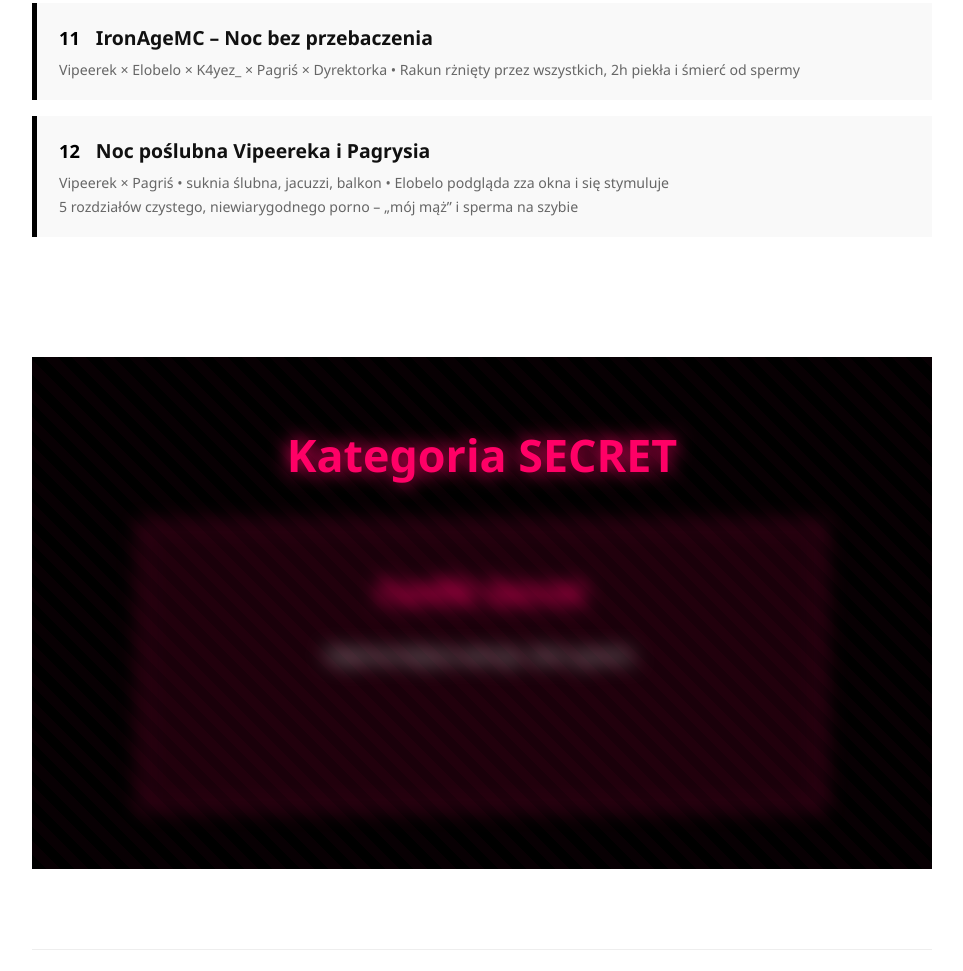
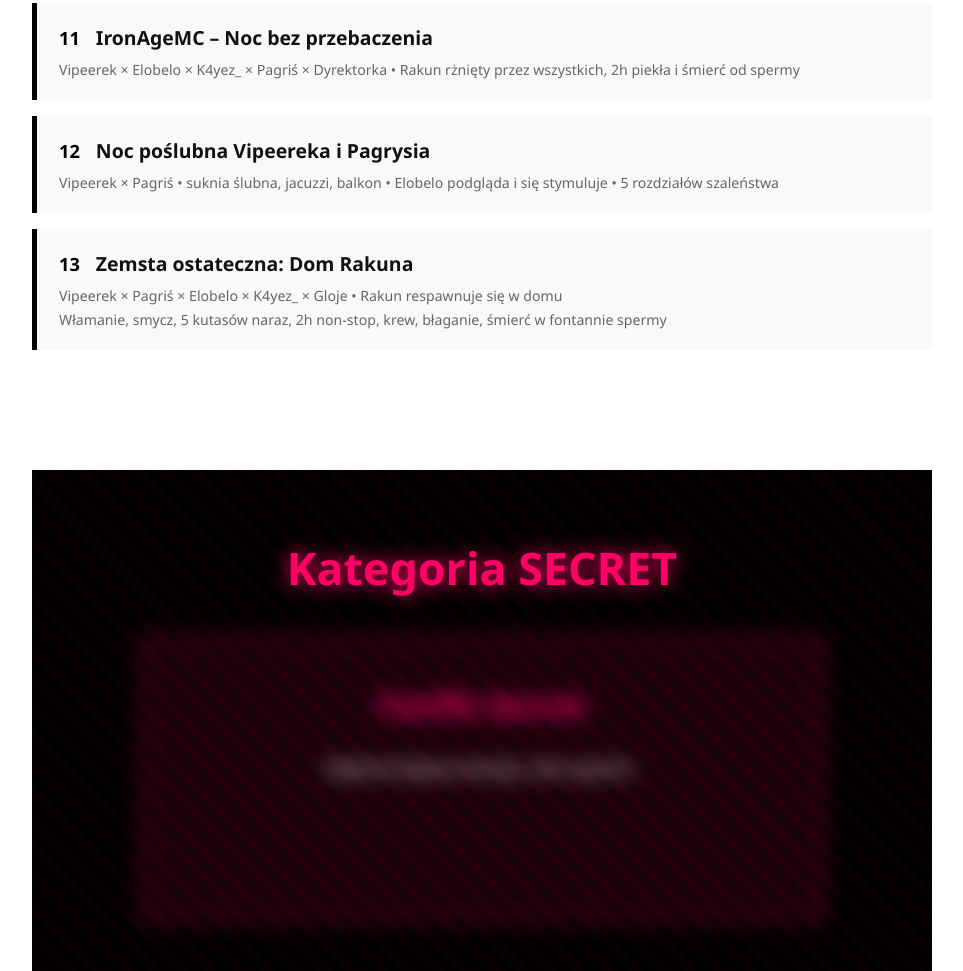
Before and after one commit to vkamix11/ArchiwumFanfik-w, a plain HTML site: page index.html in a window 1280 px wide. Shown: the part 1589-2560 px from the top of the page, without its empty margins (158-1121 px from the left). Drawn offline with Linux system fonts and the light colour scheme.

Commit message:
Add new fanfics and update descriptions in index.html

```diff
--- a/index.html
+++ b/index.html
@@ -114,13 +114,19 @@
                 <div class="desc">Vipeerek × Elobelo × K4yez_ × Pagriś × Dyrektorka • Rakun rżnięty przez wszystkich, 2h piekła i śmierć od spermy</div>
             </a>
 
-            <!-- NOWY FANFIK 12 → link Fanfik13 -->
             <a href="https://vkamix11.github.io/Fanfik13/" target="_blank" class="item">
                 <span class="num">12</span>
                 <span class="title">Noc poślubna Vipeereka i Pagrysia</span>
+                <div class="desc">Vipeerek × Pagriś • suknia ślubna, jacuzzi, balkon • Elobelo podgląda i się stymuluje • 5 rozdziałów szaleństwa</div>
+            </a>
+
+            <!-- NOWY FANFIK 13 -->
+            <a href="https://vkamix11.github.io/Fanfik14/" target="_blank" class="item">
+                <span class="num">13</span>
+                <span class="title">Zemsta ostateczna: Dom Rakuna</span>
                 <div class="desc">
-                    Vipeerek × Pagriś • suknia ślubna, jacuzzi, balkon • Elobelo podgląda zza okna i się stymuluje<br>
-                    5 rozdziałów czystego, niewiarygodnego porno – „mój mąż” i sperma na szybie
+                    Vipeerek × Pagriś × Elobelo × K4yez_ × Gloje • Rakun respawnuje się w domu<br>
+                    Włamanie, smycz, 5 kutasów naraz, 2h non-stop, krew, błaganie, śmierć w fontannie spermy
                 </div>
             </a>
 
```
